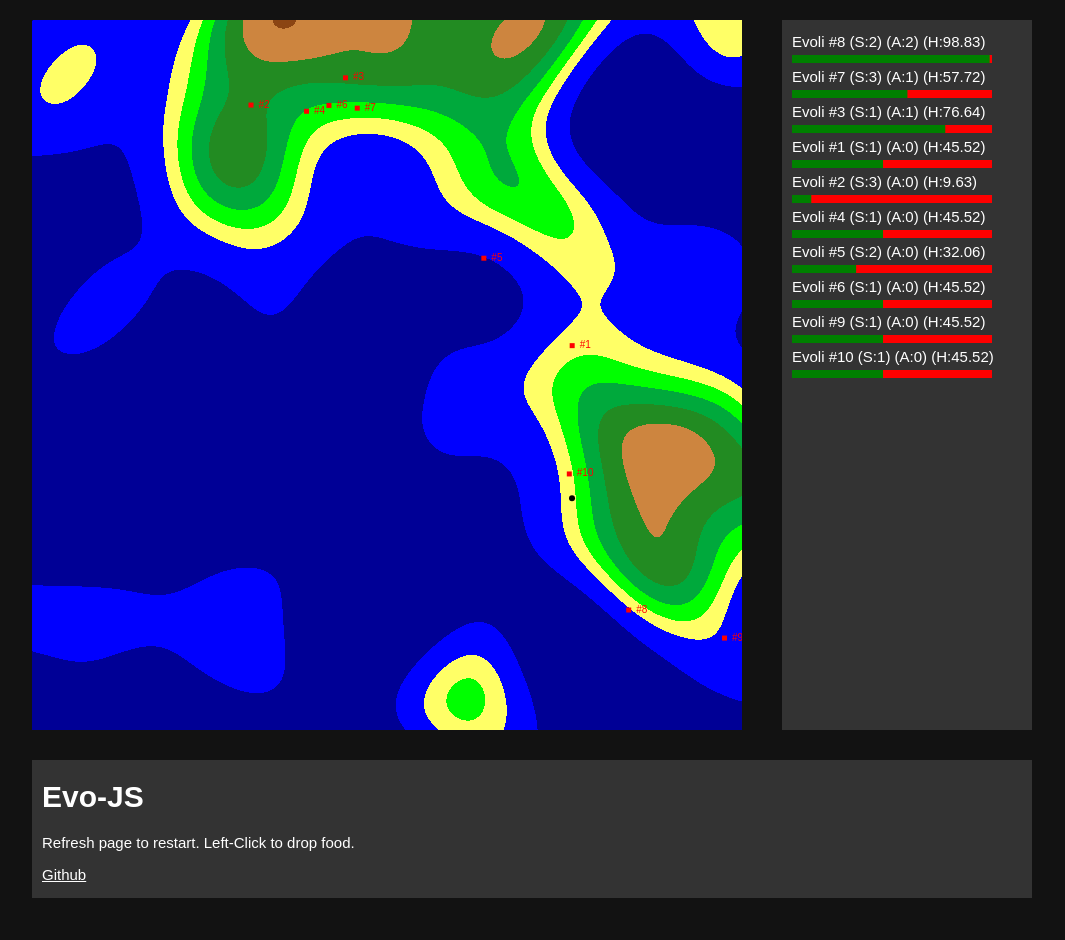
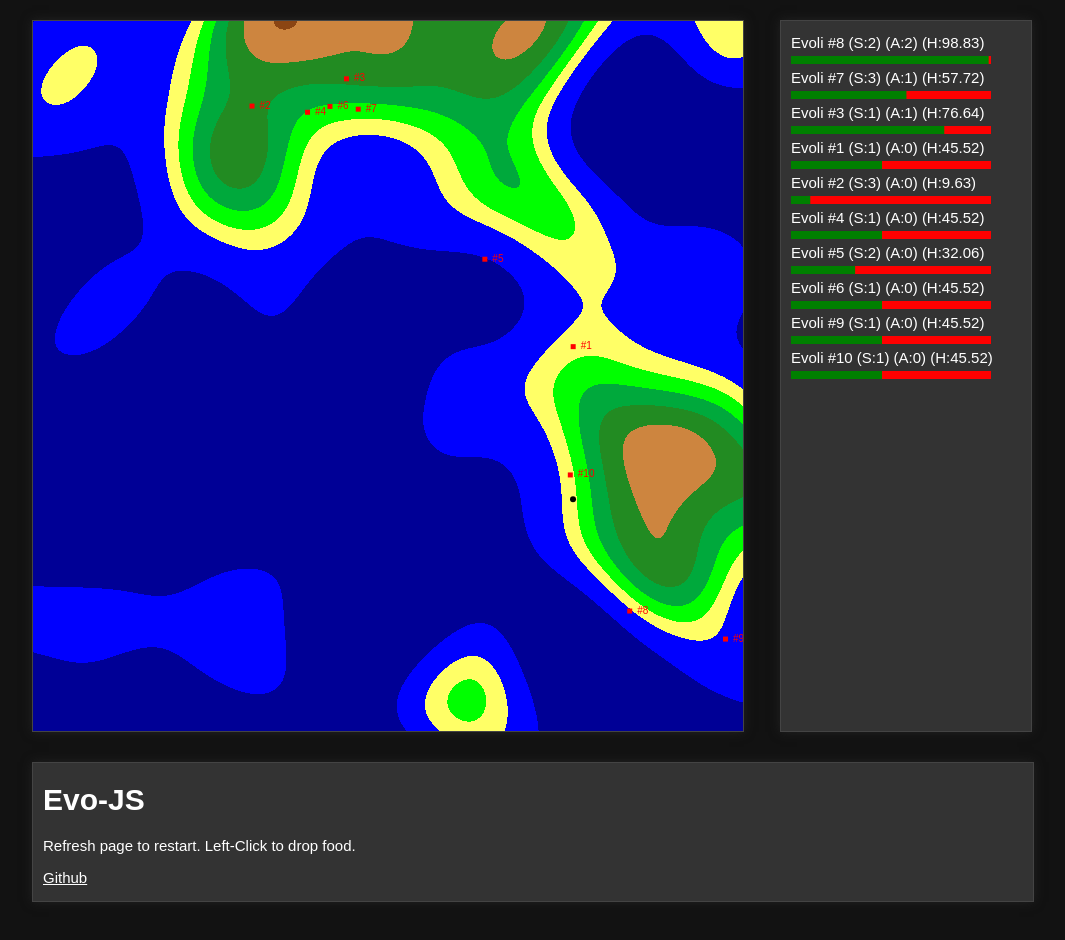
Before and after one commit to PMLehmann/evo, a website: page index.html in a window 1280 px wide. Shown: the whole page, without its empty margins (108-1173 px from the left). Drawn offline with Linux system fonts and the light colour scheme.

Commit message:
design and code clean-up

```diff
--- a/index.html
+++ b/index.html
@@ -1,14 +1,14 @@
 <head>
     <title>Evo-JS</title>
     <link rel="stylesheet" type="text/css" href="style.css">
-
+    <script charset="UTF-8" src="g-tag.js"></script>
 </head>
 
 <body>
     <div id="main">
-        <canvas id="canvas"></canvas>
-        <canvas id="canvasGUI" width="250"></canvas>
-        <div id="infoBox">
+        <canvas id="canvas" class="box"></canvas>
+        <canvas id="canvasGUI" class="box" width="250"></canvas>
+        <div id="infoBox" class="box">
             <h1>Evo-JS</h1>
             <p>Refresh page to restart. Left-Click to drop food.</p>
             <p><a href="https://github.com/PMLehmann/evo">Github</a></p>
--- a/js/game.js
+++ b/js/game.js
@@ -2,14 +2,23 @@
 const scale = 756;
 const threshold = 0.005;
 const foodthreshold = 0.2;
+const canvas = document.getElementById('canvas');
+const canvasGUI = document.getElementById("canvasGUI");
+
+var lastFrameTimeMs = 0,
+    maxFPS = 60,
+    delta = 0,
+    timestep = 1000 / 60;
 
 let mainDivWidth = document.getElementById('main').clientWidth;
-let canvas = document.getElementById('canvas');
-console.log(main.width)
 let finalwidth = valBetween(mainDivWidth * 0.71, 300, 710);
 canvas.setAttribute('width', finalwidth);
 let finalHeight = valBetween(window.innerHeight - 40, 400, finalwidth)
 canvas.setAttribute('height', finalHeight);
+canvasGUI.setAttribute('height', finalHeight);
+let ctx = canvas.getContext('2d');
+let ctxGUI = canvasGUI.getContext('2d');
+
 let canvasLeft = canvas.offsetLeft;
 let canvasTop = canvas.offsetTop;
 canvas.addEventListener('click', function (event) {
@@ -19,15 +28,6 @@ canvas.addEventListener('click', function (event) {
     dropFood(x, y);
 
 }, false);
-let ctx = canvas.getContext('2d');
-let canvasGUI = document.getElementById("canvasGUI");
-canvasGUI.setAttribute('height', finalHeight);
-let ctxGUI = canvasGUI.getContext('2d');
-
-var lastFrameTimeMs = 0,
-    maxFPS = 60,
-    delta = 0,
-    timestep = 1000 / 60;
 
 class Food {
     constructor(width, height) {
@@ -155,7 +155,7 @@ var simplexDistortion = new SimplexNoise();
 var simplexDistortion2 = new SimplexNoise();
 for (let line = 0; line < canvas.height; line++) {
     for (let pixel = 0; pixel < canvas.width; pixel++) {
-        terrain[(line * canvas.width) + pixel] = simplex.noise2D(pixel / scale, line / scale) + simplexDistortion.noise2D(pixel / (scale / 3), line / (scale / 3)) + Math.sin(simplexDistortion2.noise2D(pixel / (scale / 2), line / (scale / 2)));
+        terrain[(line * canvas.width) + pixel] =  getTerrainHeightValue(pixel, line);
     }
 }
 var imgdata = ctx.getImageData(0, 0, canvas.width, canvas.height);
@@ -212,6 +212,7 @@ let evolis = new Array(10);
 let droppedFood = new Array(1);
 droppedFood[0] = new Food(canvas.width, canvas.height);
 
+// spawn evolis
 for (let index = 0; index < evolis.length; index++) {
     var evox, evoy;
     do {
--- a/style.css
+++ b/style.css
@@ -6,6 +6,12 @@ body {
    background-color: #121212;
    color: #fff;
    font: 15px Arial;
+}
+
+.box {
+   background-color: #333;
+   border: 1px solid #444;
+   box-shadow: 0px 0px 10px #222;
 }
 
 #main {
@@ -17,7 +23,6 @@ body {
 
 #infoBox {
    clear: left;
-    background-color: #333;
     margin: 30px auto;
     min-width: 600px;
     width: 100%;
@@ -30,11 +35,9 @@ body {
 }
 
 #canvas {
-   background-color: #333;
    float: left;
 }
 
 #canvasGUI {
-   background-color: #333;
    float: right;
 }
```
